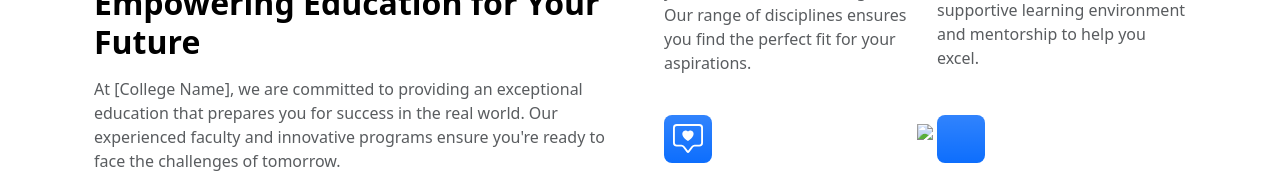
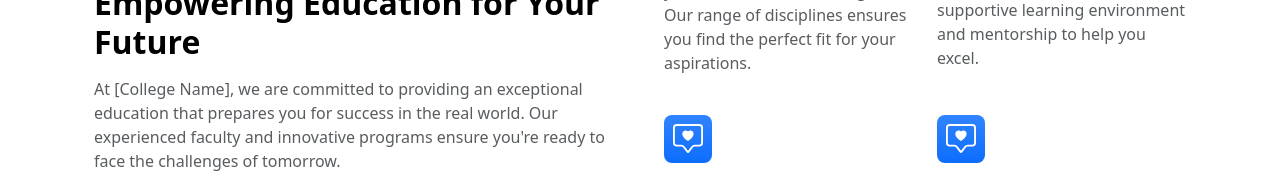
Before and after one commit to deepakkumaravelu/webdevtasks, a plain HTML site: page Responsive_Page/index.html in a window 1280 px wide. Shown: the part 1100-1274 px from the top of the page. Drawn offline with nearby package versions, Linux system fonts and the light colour scheme.

Commit message:
Update index.html

```diff
--- a/Responsive_Page/index.html
+++ b/Responsive_Page/index.html
@@ -103,7 +103,7 @@
 
           <div class="col d-flex flex-column gap-2">
             <div class="feature-icon-small d-inline-flex align-items-center justify-content-center text-bg-primary bg-gradient fs-4 rounded-3">
-              <img src="./asssets/chat-square-heart.svg" alt="campus" height="30">
+              <img src="./assets/chat-square-heart.svg" alt="campus" height="30">
             </div>
             <h4 class="fw-semibold mb-0 text-body-emphasis">Vibrant Campus Life</h4>
             <p class="text-body-secondary">Experience a lively campus community filled with clubs, organizations, and events that cater to a range of interests. Make lasting friendships and create unforgettable memories.</p>
```
